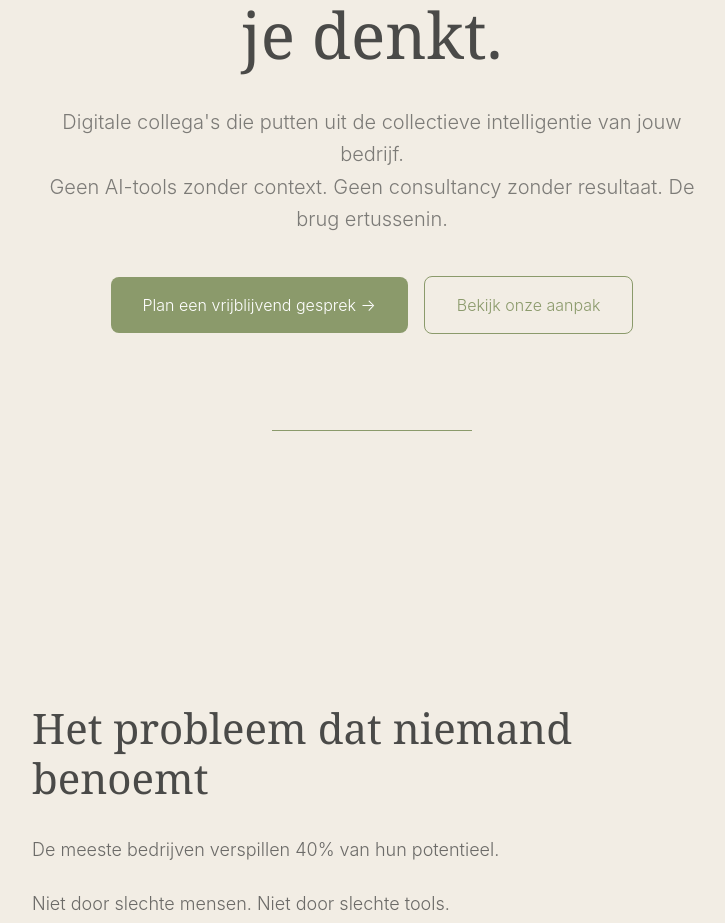
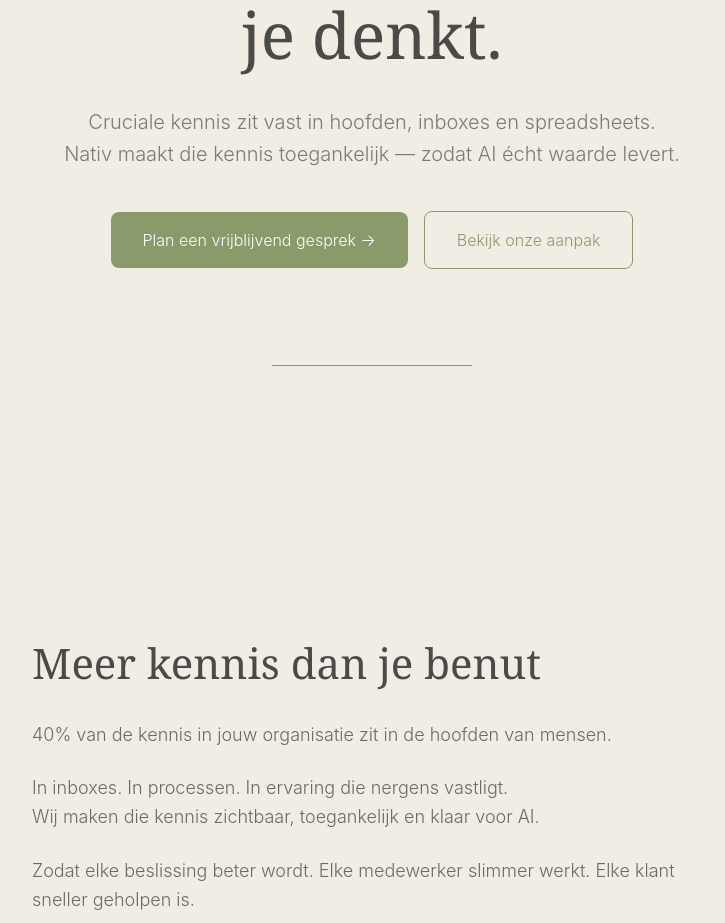
Before and after one commit to henryaoturner-art/nativ-website, a Next.js app: page / in a window 1280 px wide. Shown: the part 320-1243 px from the top of the page, without its empty margins (268-993 px from the left). Built offline with nearby package versions, Linux system fonts and the light colour scheme.

Commit message:
fix: revert hero to original briefing, reframe problem section positively

```diff
--- a/src/app/page.tsx
+++ b/src/app/page.tsx
@@ -8,15 +8,15 @@
 const translations = {
   nl: {
     heroTitle: "Je bedrijf weet meer dan je denkt.",
-    heroSub1: "Digitale collega's die putten uit de collectieve intelligentie van jouw bedrijf. ",
-    heroSub2: "Geen AI-tools zonder context. Geen consultancy zonder resultaat. De brug ertussenin.",
+    heroSub1: "Cruciale kennis zit vast in hoofden, inboxes en spreadsheets.",
+    heroSub2: "Nativ maakt die kennis toegankelijk — zodat AI écht waarde levert.",
     ctaPrimary: "Plan een vrijblijvend gesprek →",
     ctaSecondary: "Bekijk onze aanpak",
-    problemTitle: "Het probleem dat niemand benoemt",
-    problemP1: "De meeste bedrijven verspillen 40% van hun potentieel.",
-    problemP2a: "Niet door slechte mensen. Niet door slechte tools.",
-    problemP2b: "Maar omdat cruciale informatie vastzit in de hoofden van mensen, verspreid over inboxes, of begraven in spreadsheets.",
-    problemP3: "AI kan helpen. Maar alleen als het wéét wat jouw bedrijf weet.",
+    problemTitle: "Meer kennis dan je benut",
+    problemP1: "40% van de kennis in jouw organisatie zit in de hoofden van mensen.",
+    problemP2a: "In inboxes. In processen. In ervaring die nergens vastligt.",
+    problemP2b: "Wij maken die kennis zichtbaar, toegankelijk en klaar voor AI.",
+    problemP3: "Zodat elke beslissing beter wordt. Elke medewerker slimmer werkt. Elke klant sneller geholpen is.",
     howTitle: "Hoe we werken",
     steps: [
       {
@@ -46,15 +46,15 @@
   },
   en: {
     heroTitle: "Your company knows more than you think.",
-    heroSub1: "Digital colleagues that draw from the collective intelligence of your company. ",
-    heroSub2: "Not another AI tool without context. Not a consultancy without results. The bridge between.",
+    heroSub1: "Critical knowledge is locked in people\u2019s heads, inboxes and spreadsheets.",
+    heroSub2: "Nativ makes that knowledge accessible — so AI actually delivers.",
     ctaPrimary: "Book a free consultation →",
     ctaSecondary: "See our approach",
-    problemTitle: "The problem nobody talks about",
-    problemP1: "Most companies waste 40% of their potential.",
-    problemP2a: "Not because of bad people. Not because of bad tools.",
-    problemP2b: "But because critical information is stuck in people\u2019s heads, scattered across inboxes, or buried in spreadsheets.",
-    problemP3: "AI can help. But only if it knows what your company knows.",
+    problemTitle: "More knowledge than you\u2019re using",
+    problemP1: "40% of the knowledge in your organisation lives in people\u2019s heads.",
+    problemP2a: "In inboxes. In processes. In experience that\u2019s never been captured.",
+    problemP2b: "We make that knowledge visible, accessible, and ready for AI.",
+    problemP3: "So every decision gets better. Every employee works smarter. Every client is served faster.",
     howTitle: "How we work",
     steps: [
       {
```
